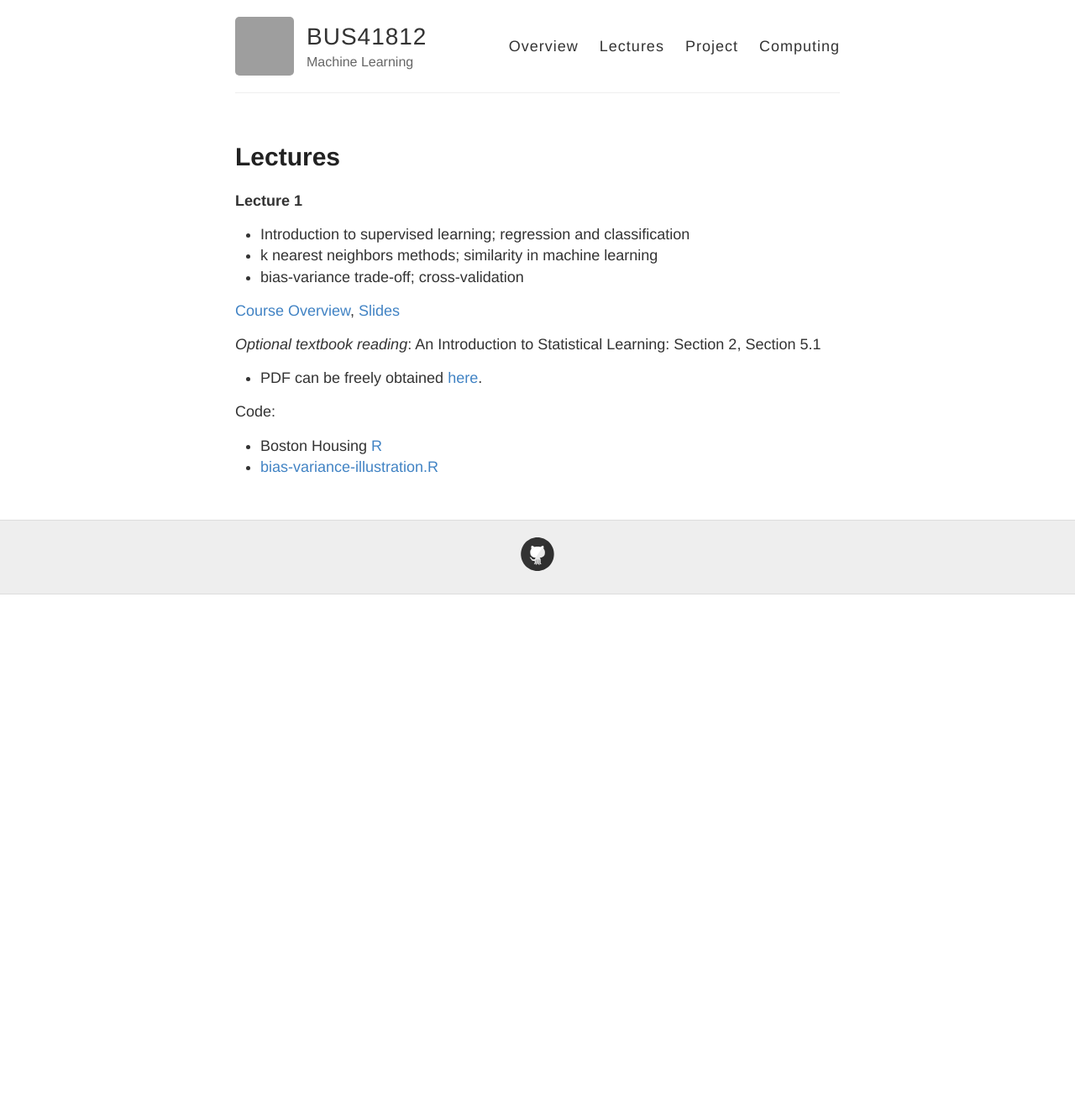
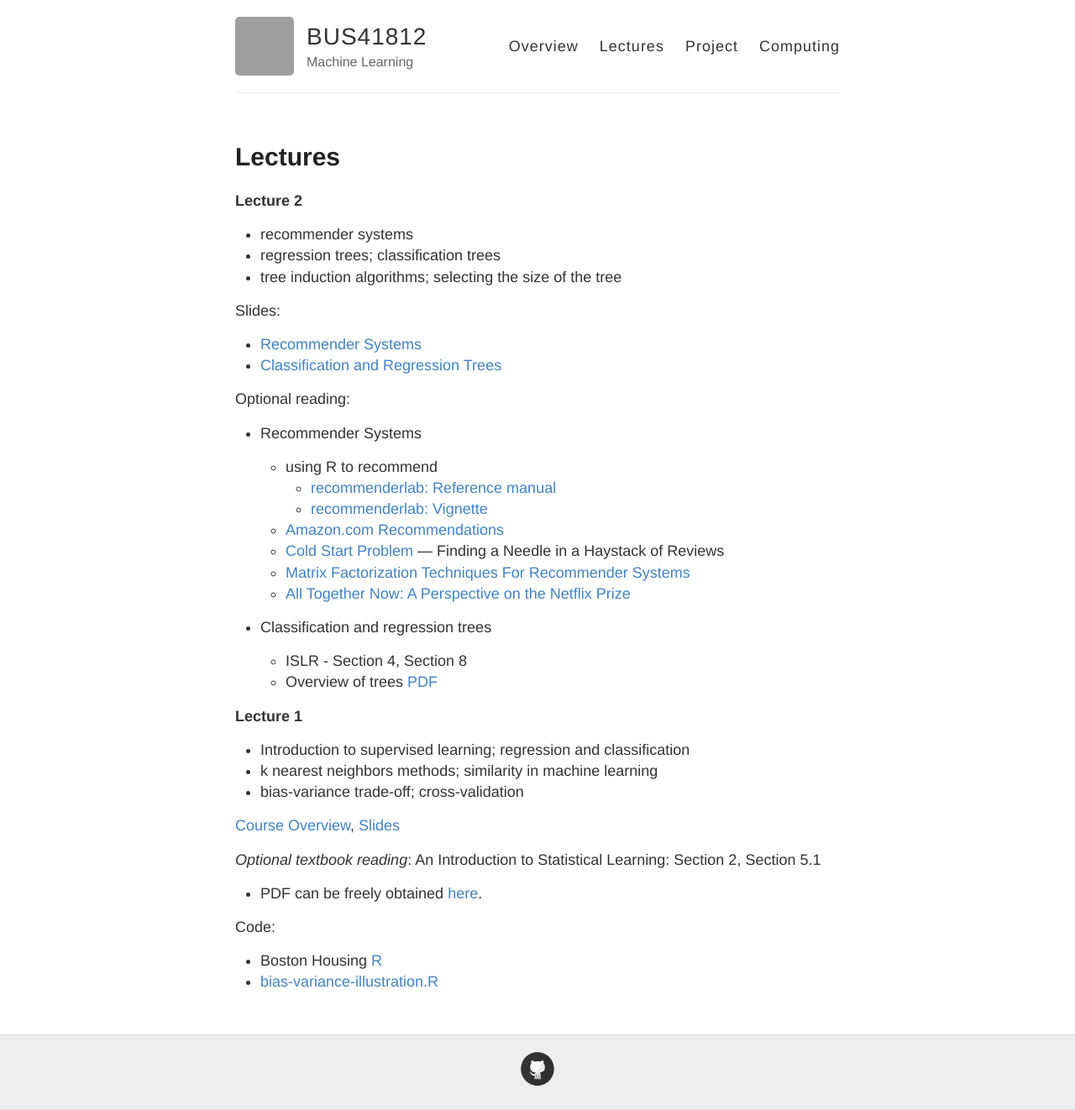
Before and after one commit to ChicagoBoothML/ExecML, a Jekyll site: the page built from lectures.md, in a window 1280 px wide. Shown: the whole page at 84% size. Built offline with Jekyll 4.4.1, drawn with Linux system fonts in a browser that asks for light colours; before the commit the page ends 900 px from its top, so only the background shows below that; grey boxes are pictures that could not be loaded.

Commit message:
Update lectures.md

```diff
--- a/lectures.md
+++ b/lectures.md
@@ -3,6 +3,36 @@ layout: page
 title: Lectures
 permalink: /lectures/
 ---
+
+**Lecture 2**
+
+* recommender systems
+* regression trees; classification trees
+* tree induction algorithms; selecting the size of the tree
+
+Slides:
+
+* [Recommender Systems](https://piazza.com/class_profile/get_resource/izev9lpuf6f6bc/j61ni5xfuii1sj)
+* [Classification and Regression Trees](https://piazza.com/class_profile/get_resource/izev9lpuf6f6bc/j61niiyiyeo1va)
+
+Optional reading:
+
+* Recommender Systems
+
+  * using R to recommend
+    + [recommenderlab: Reference manual](https://cran.r-project.org/web/packages/recommenderlab/recommenderlab.pdf)
+    + [recommenderlab: Vignette](https://cran.r-project.org/web/packages/recommenderlab/vignettes/recommenderlab.pdf)
+  * [Amazon.com Recommendations](http://www.cs.umd.edu/~samir/498/Amazon-Recommendations.pdf)
+  * [Cold Start Problem](https://pdfs.semanticscholar.org/44af/1071f2b943b178ea8259e14fb0c722a3bcd4.pdf) ---  Finding a Needle in a Haystack of Reviews
+  * [Matrix Factorization Techniques For Recommender Systems](https://datajobs.com/data-science-repo/Recommender-Systems-%5BNetflix%5D.pdf)
+  * [All Together Now: A Perspective on the Netflix Prize](http://dx.doi.org/10.1080/09332480.2010.10739787)
+
+* Classification and regression trees
+
+  * ISLR - Section 4, Section 8
+  * Overview of trees [PDF](http://www.ise.bgu.ac.il/faculty/liorr/hbchap9.pdf)
+
+
 
 **Lecture 1**
 
```
